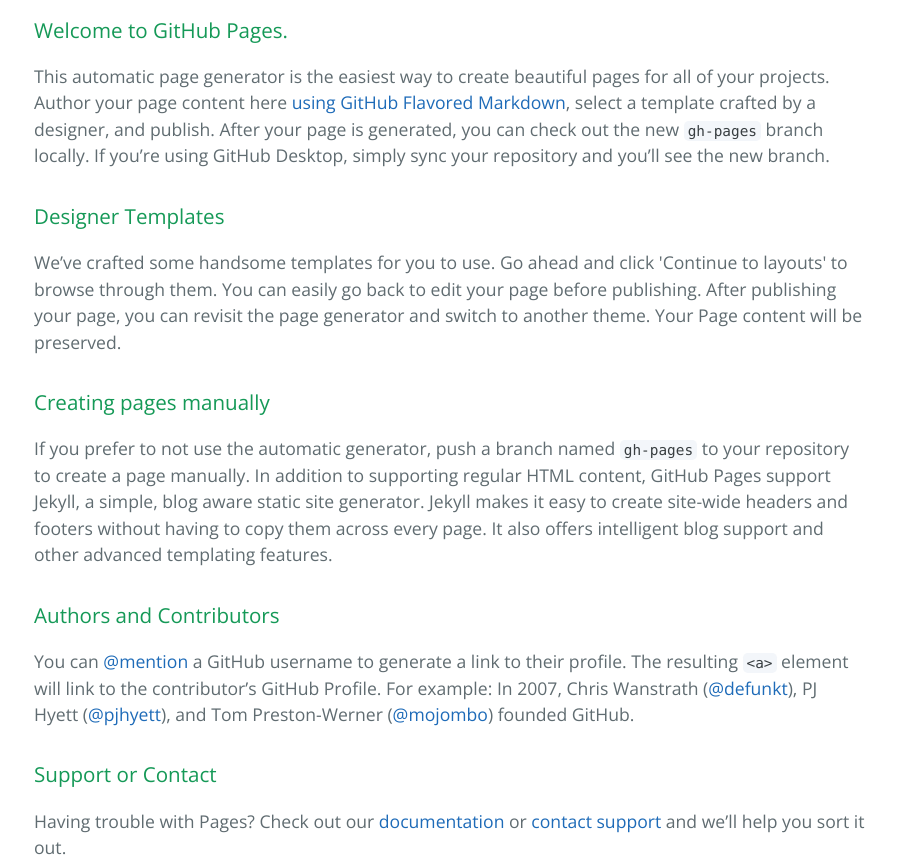
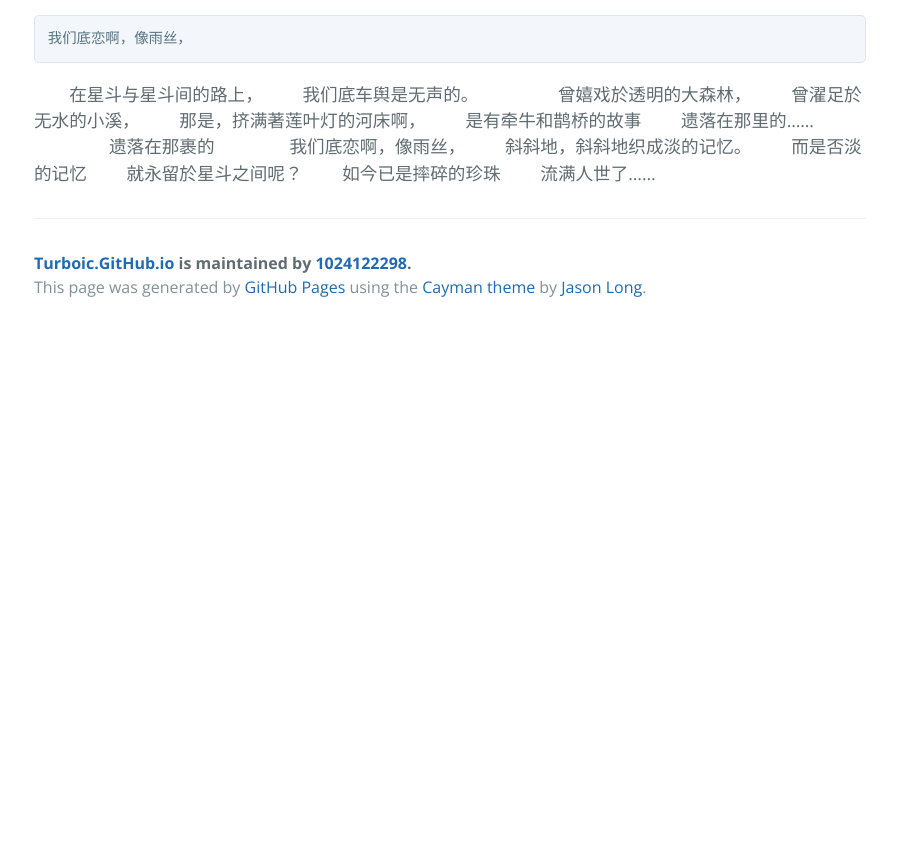
Before and after one commit to turboic/turboic.github.io, a plain HTML site: page index.html in a window 1280 px wide. Shown: the part 400-1264 px from the top of the page, without its empty margins (190-1087 px from the left). After the commit the page ends 800 px from the top, so only its background shows below. Drawn offline with nearby package versions, Linux system fonts and the light colour scheme.

```diff
--- a/index.html
+++ b/index.html
@@ -19,30 +19,25 @@
     </section>
 
     <section class="main-content">
-      <h3>
-<a id="welcome-to-github-pages" class="anchor" href="#welcome-to-github-pages" aria-hidden="true"><span class="octicon octicon-link"></span></a>Welcome to GitHub Pages.</h3>
+      <pre><code>我们底恋啊，像雨丝，
+</code></pre>
 
-<p>This automatic page generator is the easiest way to create beautiful pages for all of your projects. Author your page content here <a href="https://guides.github.com/features/mastering-markdown/">using GitHub Flavored Markdown</a>, select a template crafted by a designer, and publish. After your page is generated, you can check out the new <code>gh-pages</code> branch locally. If you’re using GitHub Desktop, simply sync your repository and you’ll see the new branch.</p>
+<p>　　在星斗与星斗间的路上，
+　　我们底车舆是无声的。
 
-<h3>
-<a id="designer-templates" class="anchor" href="#designer-templates" aria-hidden="true"><span class="octicon octicon-link"></span></a>Designer Templates</h3>
+　　曾嬉戏於透明的大森林，
+　　曾濯足於无水的小溪，
+　　那是，挤满著莲叶灯的河床啊，
+　　是有牵牛和鹊桥的故事
+　　遗落在那里的……
 
-<p>We’ve crafted some handsome templates for you to use. Go ahead and click 'Continue to layouts' to browse through them. You can easily go back to edit your page before publishing. After publishing your page, you can revisit the page generator and switch to another theme. Your Page content will be preserved.</p>
-
-<h3>
-<a id="creating-pages-manually" class="anchor" href="#creating-pages-manually" aria-hidden="true"><span class="octicon octicon-link"></span></a>Creating pages manually</h3>
-
-<p>If you prefer to not use the automatic generator, push a branch named <code>gh-pages</code> to your repository to create a page manually. In addition to supporting regular HTML content, GitHub Pages support Jekyll, a simple, blog aware static site generator. Jekyll makes it easy to create site-wide headers and footers without having to copy them across every page. It also offers intelligent blog support and other advanced templating features.</p>
-
-<h3>
-<a id="authors-and-contributors" class="anchor" href="#authors-and-contributors" aria-hidden="true"><span class="octicon octicon-link"></span></a>Authors and Contributors</h3>
-
-<p>You can <a href="https://github.com/blog/821" class="user-mention">@mention</a> a GitHub username to generate a link to their profile. The resulting <code>&lt;a&gt;</code> element will link to the contributor’s GitHub Profile. For example: In 2007, Chris Wanstrath (<a href="https://github.com/defunkt" class="user-mention">@defunkt</a>), PJ Hyett (<a href="https://github.com/pjhyett" class="user-mention">@pjhyett</a>), and Tom Preston-Werner (<a href="https://github.com/mojombo" class="user-mention">@mojombo</a>) founded GitHub.</p>
-
-<h3>
-<a id="support-or-contact" class="anchor" href="#support-or-contact" aria-hidden="true"><span class="octicon octicon-link"></span></a>Support or Contact</h3>
-
-<p>Having trouble with Pages? Check out our <a href="https://help.github.com/pages">documentation</a> or <a href="https://github.com/contact">contact support</a> and we’ll help you sort it out.</p>
+　　遗落在那裹的
+　　我们底恋啊，像雨丝，
+　　斜斜地，斜斜地织成淡的记忆。
+　　而是否淡的记忆
+　　就永留於星斗之间呢？
+　　如今已是摔碎的珍珠
+　　流满人世了…… </p>
 
       <footer class="site-footer">
         <span class="site-footer-owner"><a href="https://github.com/1024122298/turboic.github.io">Turboic.GitHub.io</a> is maintained by <a href="https://github.com/1024122298">1024122298</a>.</span>
```
Also changed, not shown: params.json (+1 -1 lines).
